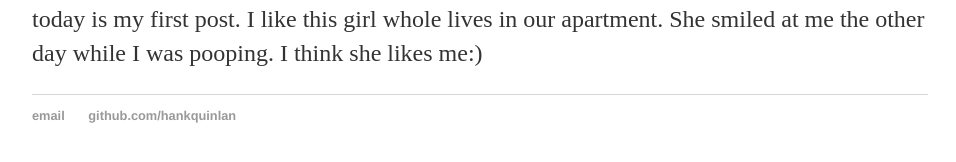
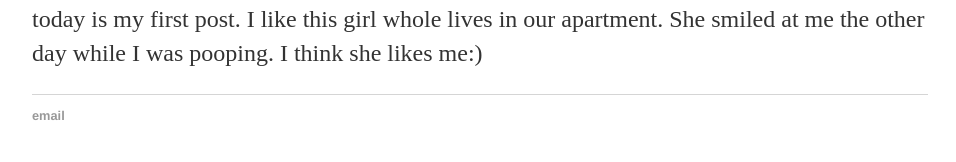
Before and after one commit to josht6022/josht6022.github.io, a Jekyll site: the page built from _posts/2018-07-03-first-post.md, in a window 1280 px wide. Shown: the part 252-414 px from the top of the page, without its empty margins (160-1116 px from the left). Built offline with Jekyll 4.4.1, drawn with Linux system fonts in a browser that asks for light colours.

Commit message:
Update default.html

```diff
--- a/_layouts/default.html
+++ b/_layouts/default.html
@@ -22,7 +22,6 @@
 			<footer>
 	    		<ul>
 	        		<li><a href="josht6022@gmail.com">email</a></li>
-	        		<li><a href="www.getphys.com">github.com/hankquinlan</a></li>
 				</ul>
 			</footer>
 		</body>
```
